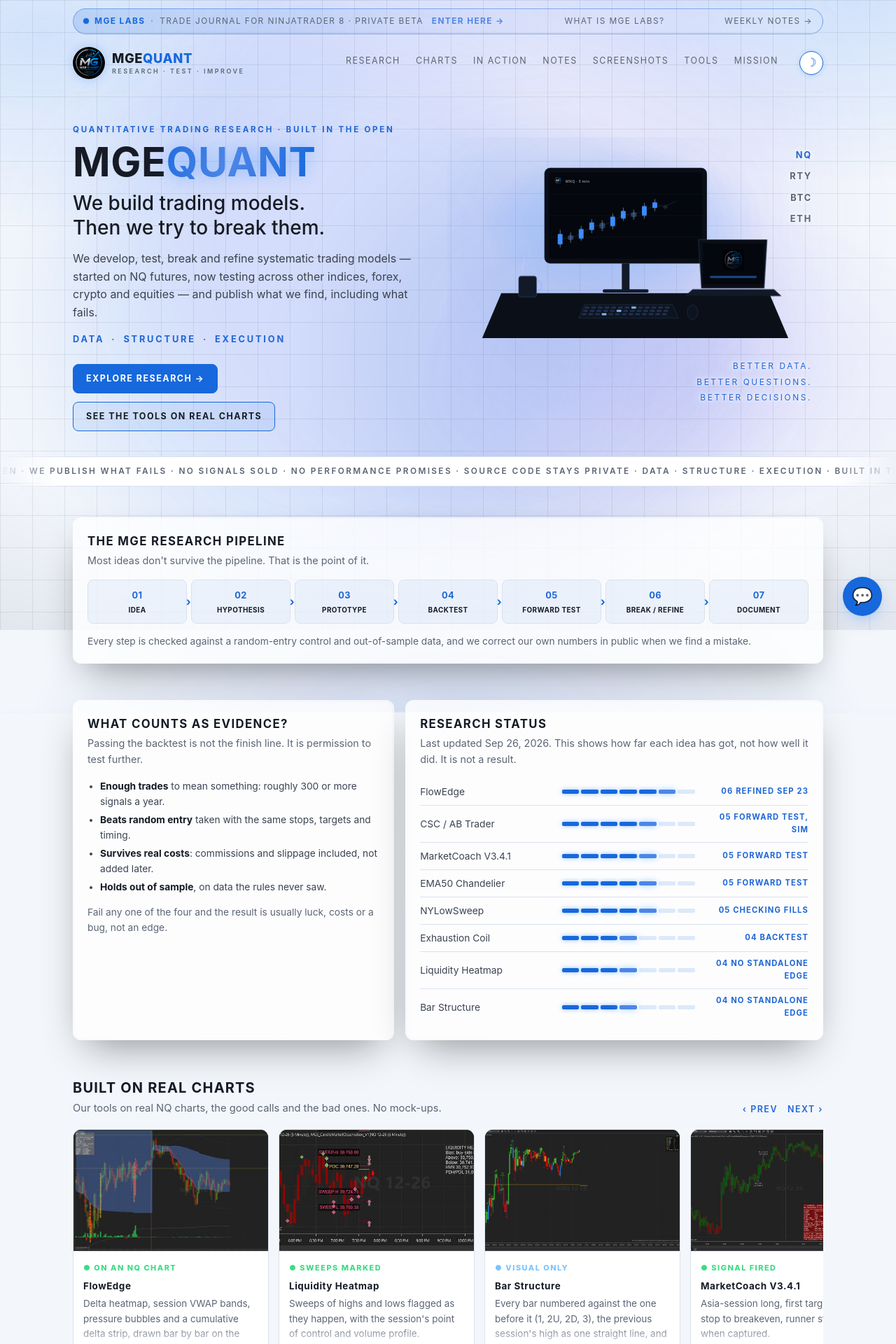
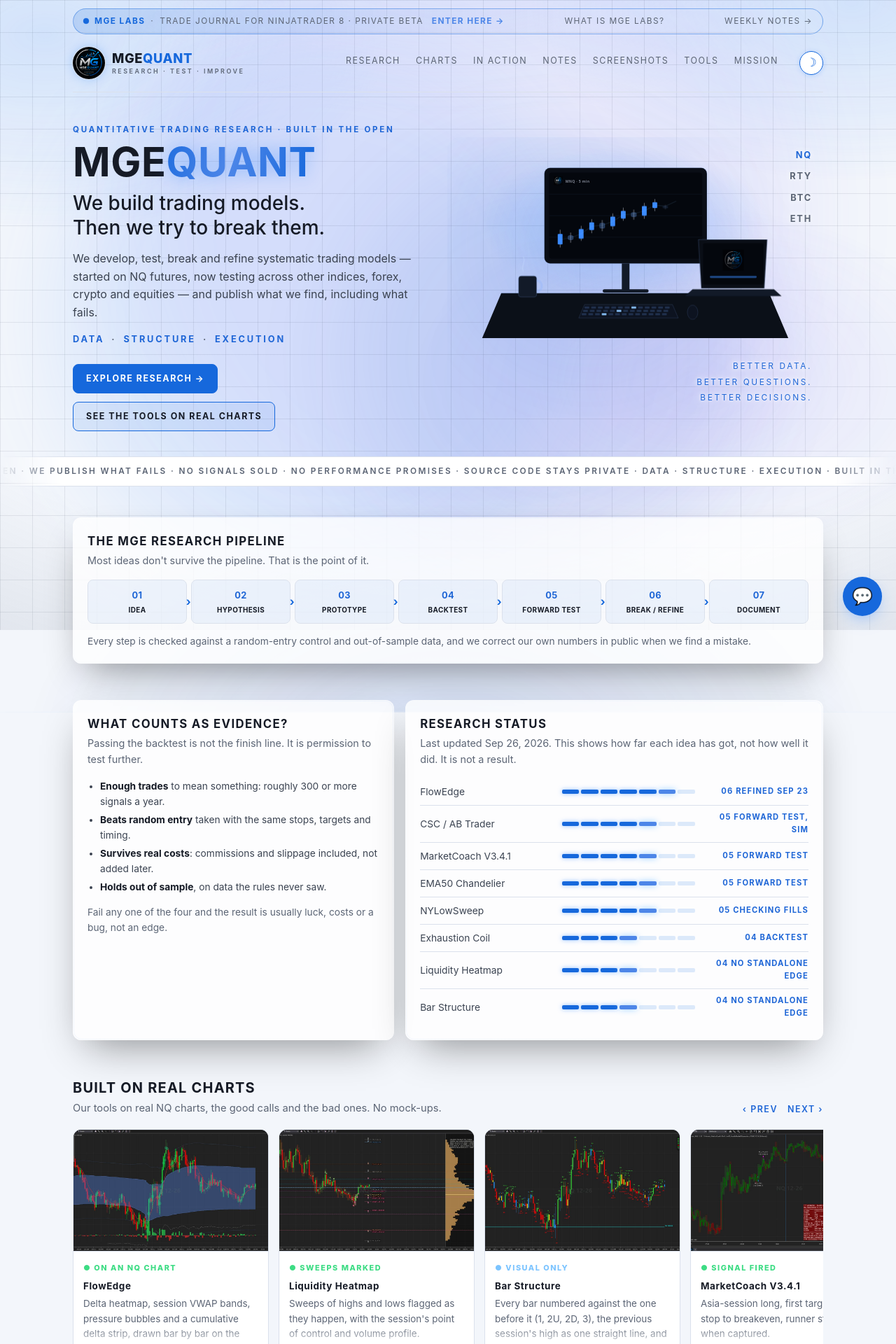
Before and after one commit to MGEQuant/MGEQuant, a Jekyll site: the page built from index.html, in a window 1280 px wide. Shown: the top 1920 px of the page at 70% size. Built offline with Jekyll 4.4.1, drawn with Linux system fonts in a browser that asks for light colours.

Commit message:
Homepage gallery: current Liquidity Heatmap, FlowEdge and Bar Structure screenshots (old ones showed a development indicator name)
Co-Authored-By: Claude Sonnet 5.5 <noreply@anthropic.com>

```diff
--- a/index.html
+++ b/index.html
@@ -592,15 +592,15 @@
       </div>
       <div class="gallery reveal" id="gallery">
         <figure class="panel hov">
-          <a class="shot" href="assets/img/home/flowedge.jpg" target="_blank" rel="noopener"><img src="assets/img/home/flowedge.jpg" alt="FlowEdge on a 5-minute NQ chart" loading="lazy" style="object-position: 40% 30%"></a>
+          <a class="shot" href="assets/img/home/flowedge.jpg?v=2" target="_blank" rel="noopener"><img src="assets/img/home/flowedge.jpg?v=2" alt="FlowEdge on a 5-minute NQ chart" loading="lazy" style="object-position: 50% 40%"></a>
           <figcaption><span class="fired">&#9679; On an NQ chart</span><b>FlowEdge</b>Delta heatmap, session VWAP bands, pressure bubbles and a cumulative delta strip, drawn bar by bar on the candles. Live bars use bid/ask; history and playback are estimated from the candle.</figcaption>
         </figure>
         <figure class="panel hov">
-          <a class="shot" href="assets/img/home/liquidity-heatmap.jpg" target="_blank" rel="noopener"><img src="assets/img/home/liquidity-heatmap.jpg" alt="Liquidity Heatmap marking sweeps on a 5-minute NQ chart" loading="lazy" style="object-position: 30% 40%"></a>
+          <a class="shot" href="assets/img/home/liquidity-heatmap.jpg?v=2" target="_blank" rel="noopener"><img src="assets/img/home/liquidity-heatmap.jpg?v=2" alt="Liquidity Heatmap marking sweeps on a 5-minute NQ chart" loading="lazy" style="object-position: 50% 40%"></a>
           <figcaption><span class="fired">&#9679; Sweeps marked</span><b>Liquidity Heatmap</b>Sweeps of highs and lows flagged as they happen, with the session's point of control and volume profile.</figcaption>
         </figure>
         <figure class="panel hov">
-          <a class="shot" href="assets/img/home/bar-structure.jpg" target="_blank" rel="noopener"><img src="assets/img/home/bar-structure.jpg" alt="Bar Structure indicator on a 5-minute MNQ chart: every bar numbered 1, 2U, 2D or 3, the previous session's high as a line, and a panel of higher time-frame bar types" loading="lazy" style="object-position: 78% 40%"></a>
+          <a class="shot" href="assets/img/home/bar-structure.jpg?v=2" target="_blank" rel="noopener"><img src="assets/img/home/bar-structure.jpg?v=2" alt="Bar Structure indicator on a 5-minute MNQ chart: every bar numbered 1, 2U, 2D or 3, the previous session's high as a line, and a panel of higher time-frame bar types" loading="lazy" style="object-position: 50% 40%"></a>
           <figcaption><span class="fired" style="color:#7cc4ff">&#9679; Visual only</span><b>Bar Structure</b>Every bar numbered against the one before it (1, 2U, 2D, 3), the previous session's high as one straight line, and a panel showing the same numbering on the higher time frames. A reading aid, not a signal: our backtests of the bar sequences it names found no standalone edge as entry rules.</figcaption>
         </figure>
         <figure class="panel hov">
```
Also changed, not shown: assets/img/home/bar-structure.jpg, assets/img/home/flowedge.jpg, assets/img/home/liquidity-heatmap.jpg.
